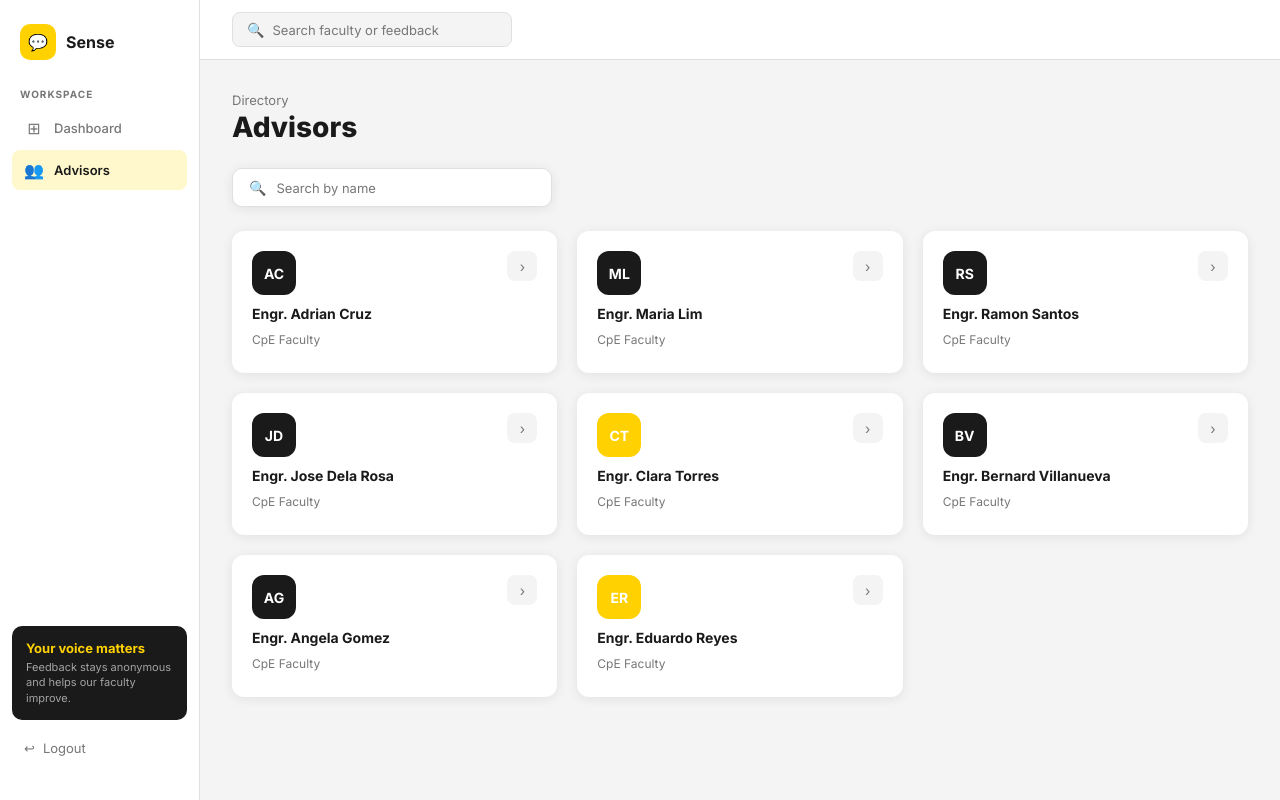
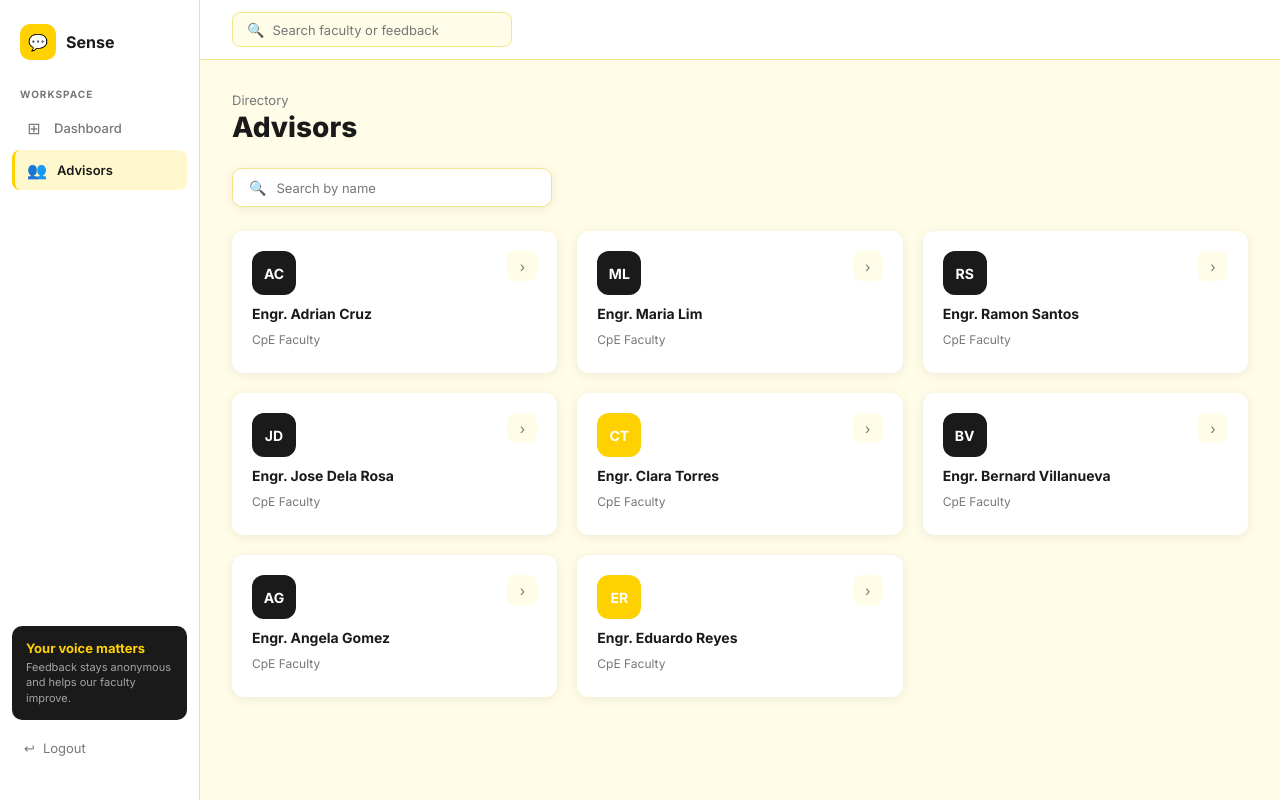
Before and after one commit to jeydiislabon/SENSE-UI-test, a Flask app: page /advisors in a window 1280 px wide. Run offline with Flask 3, Linux system fonts and the light colour scheme.

Commit message:
style: warm up background with TIP yellow tint

```diff
--- a/static/css/style.css
+++ b/static/css/style.css
@@ -23,12 +23,12 @@
   --navy-mid:     #2D2D2D;
   --navy-card:    #3A3A3A;
 
-  --bg:           #F4F4F4;
+  --bg:           #FFFDE7;
   --sidebar-bg:   #FFFFFF;
   --card-bg:      #FFFFFF;
   --text-primary: #1A1A1A;
   --text-muted:   #777777;
-  --border:       #E0E0E0;
+  --border:       #F0E68C;
 
   --positive:     #27AE60;
   --neutral:      #F39C12;
@@ -205,7 +205,7 @@ input { font-family: inherit; }
   transition: background 0.15s, color 0.15s;
 }
 .nav-item:hover { background: var(--bg); color: var(--text-primary); }
-.nav-item.active { background: #FFF8CC; color: var(--black); font-weight: 600; }
+.nav-item.active { background: #FFF8CC; color: var(--black); font-weight: 600; border-left: 3px solid var(--yellow); }
 .nav-item .nav-icon { font-size: 16px; width: 20px; text-align: center; }
 
 .sidebar-footer {
```
